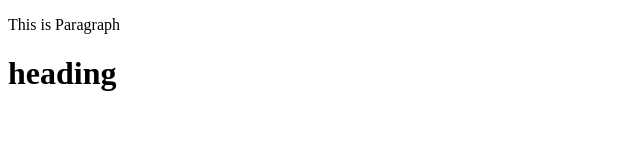
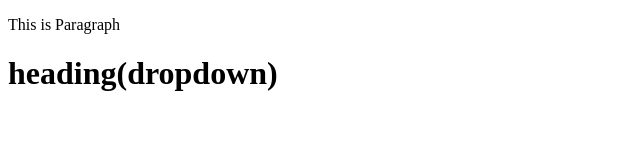
Before and after one commit to kishanp12395/localrapo, a plain HTML site: page index.html in a window 1280 px wide. Shown: the whole page, without its empty margins (0-640 px from the left). Drawn offline with Linux system fonts and the light colour scheme.

```diff
--- a/index.html
+++ b/index.html
@@ -7,6 +7,6 @@
 </head>
 <body>
     <p>This is Paragraph</p>
-    <h1>heading</h1>
+    <h1>heading(dropdown)</h1>
 </body>
 </html>
```
